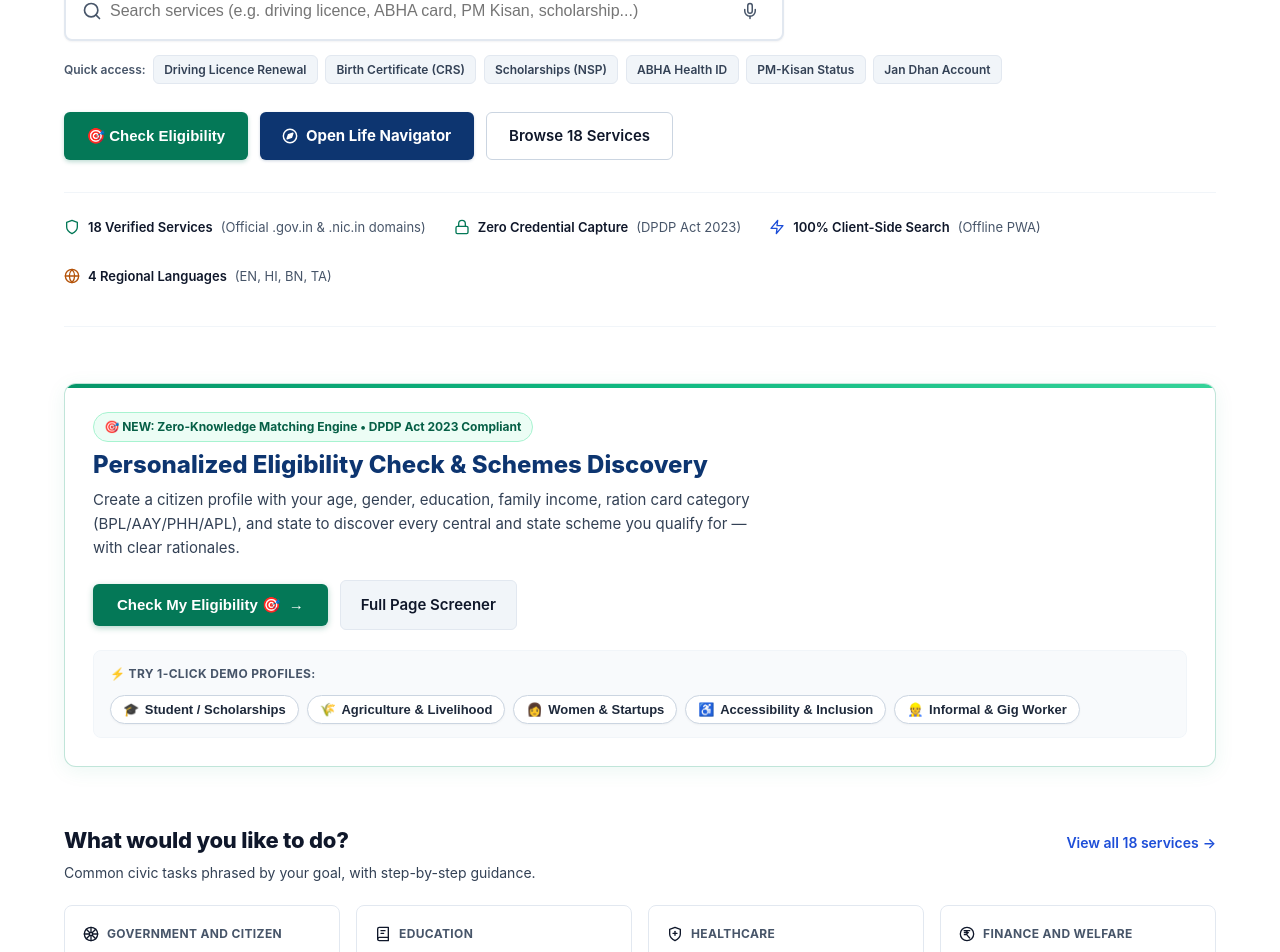
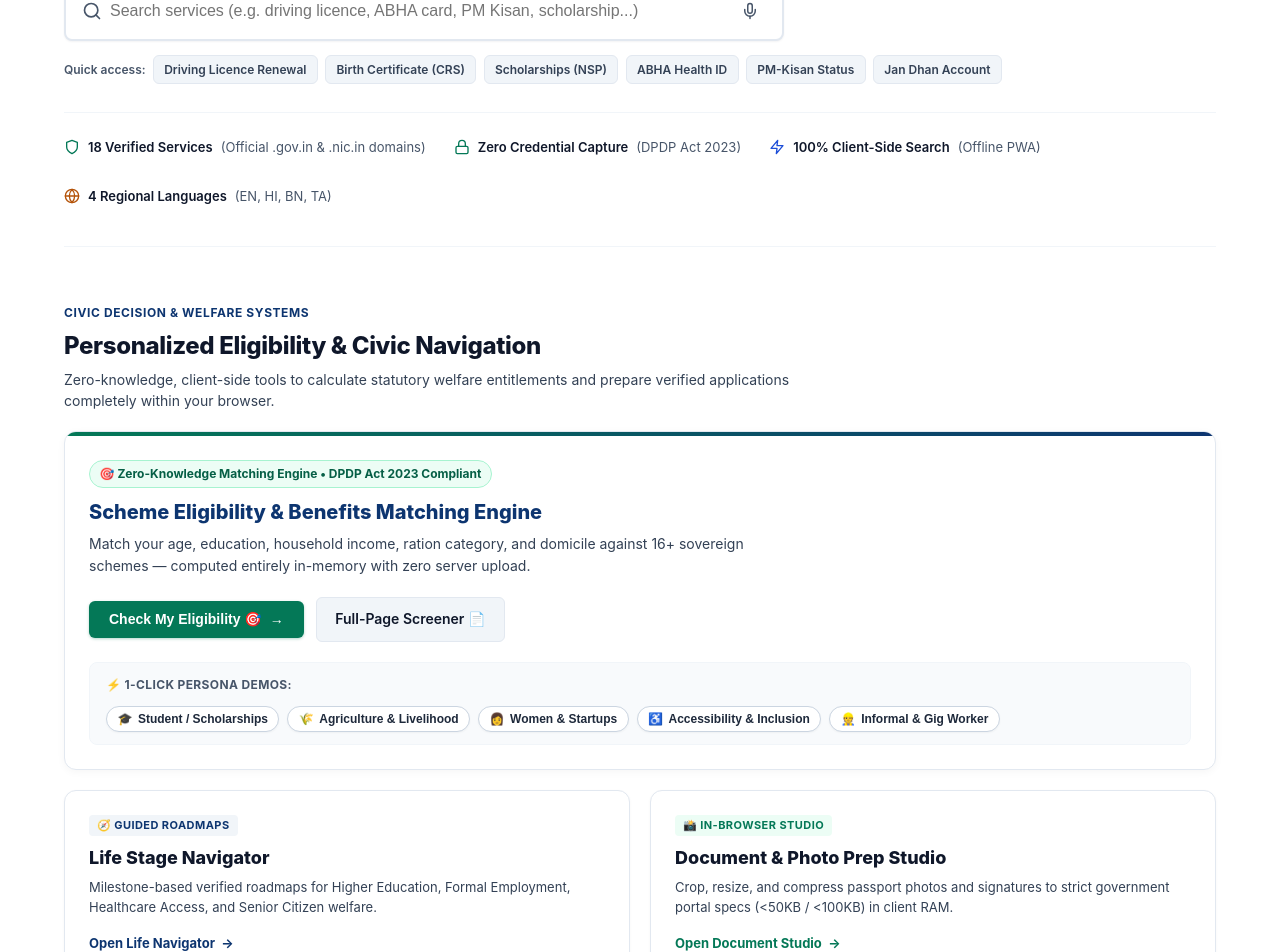
Before and after one commit to Anirban4ru/GovEase, a Next.js app: page / in a window 1280 px wide. Shown: the part 433-1385 px from the top of the page. Built offline with nearby package versions, Linux system fonts and the light colour scheme.

Commit message:
refactor(home): unify civic tools architecture and remove redundant duplicate buttons

```diff
--- a/src/app/page.tsx
+++ b/src/app/page.tsx
@@ -382,124 +382,6 @@ function HomeContent() {
             </Link>
           ))}
         </div>
-
-        {/* Quick Action Navigation Buttons */}
-        <div
-          style={{
-            display: "flex",
-            gap: "0.75rem",
-            flexWrap: "wrap",
-            alignItems: "center",
-            marginBottom: "2rem",
-          }}
-        >
-          <button
-            type="button"
-            onClick={() => {
-              setSelectedDemoProfileId(undefined);
-              setEligibilityModalOpen(true);
-            }}
-            style={{
-              display: "inline-flex",
-              alignItems: "center",
-              gap: "0.5rem",
-              padding: "0.65rem 1.4rem",
-              backgroundColor: "#047857",
-              color: "#ffffff",
-              borderRadius: "var(--radius-sm)",
-              fontWeight: 700,
-              fontSize: "0.9375rem",
-              border: "none",
-              cursor: "pointer",
-              minHeight: "var(--min-touch-target)",
-              boxShadow: "0 2px 4px rgba(4, 120, 87, 0.25)",
-            }}
-          >
-            <span>
-              {locale === "hi"
-                ? "🎯 पात्रता जांचें"
-                : locale === "bn"
-                  ? "🎯 যোগ্যতা যাচাই করুন"
-                  : locale === "ta"
-                    ? "🎯 தகுதி சரிபார்க்கவும்"
-                    : "🎯 Check Eligibility"}
-            </span>
-          </button>
-
-          <Link
-            href="/guide"
-            style={{
-              display: "inline-flex",
-              alignItems: "center",
-              gap: "0.5rem",
-              padding: "0.65rem 1.4rem",
-              backgroundColor: "var(--color-govease-navy, #0d3570)",
-              color: "#ffffff",
-              borderRadius: "var(--radius-sm)",
-              fontWeight: 700,
-              fontSize: "0.9375rem",
-              textDecoration: "none",
-              minHeight: "var(--min-touch-target)",
-              boxShadow: "0 1px 3px rgba(13, 53, 112, 0.2)",
-            }}
-          >
-            <svg
-              width="16"
-              height="16"
-              viewBox="0 0 24 24"
-              fill="none"
-              stroke="currentColor"
-              strokeWidth="2.2"
-              strokeLinecap="round"
-              strokeLinejoin="round"
-              aria-hidden="true"
-            >
-              <circle cx="12" cy="12" r="10" />
-              <polygon
-                points="16.24 7.76 14.12 14.12 7.76 16.24 9.88 9.88 16.24 7.76"
-                fill="currentColor"
-              />
-            </svg>
-            <span>
-              {locale === "hi"
-                ? "योजना मार्गदर्शिका खोलें"
-                : locale === "bn"
-                  ? "লাইফ নেভিগেটর শুরু করুন"
-                  : locale === "ta"
-                    ? "வாழ்க்கை வழிகாட்டி"
-                    : "Open Life Navigator"}
-            </span>
-          </Link>
-
-          <Link
-            href="/explore"
-            style={{
-              display: "inline-flex",
-              alignItems: "center",
-              gap: "0.5rem",
-              padding: "0.65rem 1.4rem",
-              backgroundColor: "var(--color-ground-elevated)",
-              color: "var(--color-ink)",
-              border: "1px solid var(--color-border-strong)",
-              borderRadius: "var(--radius-sm)",
-              fontWeight: 600,
-              fontSize: "0.9375rem",
-              textDecoration: "none",
-              minHeight: "var(--min-touch-target)",
-            }}
-          >
-            <span>
-              {locale === "hi"
-                ? "सभी 18 सेवाएँ ब्राउज़ करें"
-                : locale === "bn"
-                  ? "সব ১৮টি সেবা দেখুন"
-                  : locale === "ta"
-                    ? "18 சேவைகளையும் உலாவுங்கள்"
-                    : "Browse 18 Services"}
-            </span>
-          </Link>
-        </div>
-
         {/* Authoritative Civic Standards & Verification Strip */}
         <div
           style={{
@@ -607,37 +489,96 @@ function HomeContent() {
         </div>
       </section>
 
-      {/* PERSONALIZED ELIGIBILITY CHECK & CITIZEN PROFILE SPOTLIGHT */}
+      {/* CIVIC DECISION & NAVIGATION ARCHITECTURE (Structured Command Center) */}
       <section
-        aria-labelledby="eligibility-spotlight-heading"
+        aria-labelledby="civic-navigation-hub-heading"
         style={{
           marginBottom: "3.5rem",
-          backgroundColor: "#ffffff",
+          display: "flex",
+          flexDirection: "column",
+          gap: "1.25rem",
+        }}
+      >
+        {/* Section Header */}
+        <div style={{ display: "flex", flexDirection: "column", gap: "0.25rem" }}>
+          <div
+            style={{
+              fontSize: "0.75rem",
+              fontWeight: 700,
+              textTransform: "uppercase",
+              letterSpacing: "0.05em",
+              color: "var(--color-govease-navy, #0d3570)",
+            }}
+          >
+            {locale === "hi"
+              ? "नागरिक निर्णय एवं कल्याणकारी मंच"
+              : locale === "bn"
+                ? "নাগরিক সিদ্ধান্ত ও জনকল্যাণ প্ল্যাটফর্ম"
+                : locale === "ta"
+                  ? "குடிமக்கள் முடிவு & மக்கள் நல தளம்"
+                  : "Civic Decision & Welfare Systems"}
+          </div>
+          <h2
+            id="civic-navigation-hub-heading"
+            style={{
+              fontSize: "1.5rem",
+              fontWeight: 800,
+              color: "var(--color-ink)",
+              margin: 0,
+              letterSpacing: "-0.015em",
+            }}
+          >
+            {locale === "hi"
+              ? "व्यक्तिगत पात्रता जांच एवं नागरिक नेविगेटर"
+              : locale === "bn"
+                ? "ব্যক্তিগত যোগ্যতা যাচাই ও নাগরিক সহায়ক"
+                : locale === "ta"
+                  ? "தனிப்பயனாக்கப்பட்ட தகுதி சரிபார்ப்பு & வழிகாட்டி"
+                  : "Personalized Eligibility & Civic Navigation"}
+          </h2>
+          <p
+            style={{
+              fontSize: "0.875rem",
+              color: "var(--color-content-secondary)",
+              margin: 0,
+              maxWidth: "760px",
+              lineHeight: 1.5,
+            }}
+          >
+            {locale === "hi"
+              ? "बिना किसी सर्वर पर व्यक्तिगत डेटा भेजे, सीधे अपने डिवाइस पर सरकारी योजनाओं की पात्रता जांचें और आधिकारिक दस्तावेज़ तैयार करें।"
+              : locale === "bn"
+                ? "কোনো সার্ভারে তথ্য না পাঠিয়ে, সরাসরি ডিভাইসে সরকারি প্রকল্পের যোগ্যতা যাচাই ও দরখাস্তের নথি প্রস্তুত করুন।"
+                : locale === "ta"
+                  ? "எந்த சர்வரிலும் தனிப்பட்ட விவரங்களை அனுப்பாமல், அரசு திட்டங்களின் தகுதியை சரிபார்த்து ஆவணங்களை தயார் செய்யுங்கள்."
+                  : "Zero-knowledge, client-side tools to calculate statutory welfare entitlements and prepare verified applications completely within your browser."}
+          </p>
+        </div>
+
+        {/* 1. MASTER FEATURE CARD: Scheme Eligibility Screener */}
+        <div
+          style={{
+            backgroundColor: "var(--color-ground-elevated, #ffffff)",
             borderRadius: "var(--radius-lg, 12px)",
-          border: "1.5px solid rgba(5, 150, 105, 0.25)",
-          boxShadow: "0 4px 20px rgba(5, 150, 105, 0.08)",
-          padding: "1.75rem",
-          position: "relative",
+            border: "1px solid var(--color-border-default)",
+            boxShadow: "0 2px 8px rgba(0, 0, 0, 0.04)",
             overflow: "hidden",
           }}
         >
           <div
             style={{
-            position: "absolute",
-            top: 0,
-            left: 0,
-            right: 0,
               height: "4px",
-            background: "linear-gradient(90deg, #059669 0%, #10b981 50%, #34d399 100%)",
+              background: "linear-gradient(90deg, #047857 0%, #0d3570 100%)",
             }}
             aria-hidden="true"
           />
 
+          <div style={{ padding: "1.5rem" }}>
             <div
               style={{
                 display: "flex",
+                justifyContent: "space-between",
                 alignItems: "flex-start",
-            justifyContent: "space-between",
                 flexWrap: "wrap",
                 gap: "1.25rem",
                 marginBottom: "1.25rem",
@@ -649,7 +590,7 @@ function HomeContent() {
                     display: "inline-flex",
                     alignItems: "center",
                     gap: "0.4rem",
-                padding: "0.25rem 0.65rem",
+                    padding: "0.2rem 0.6rem",
                     backgroundColor: "#ecfdf5",
                     border: "1px solid #a7f3d0",
                     borderRadius: "var(--radius-full, 9999px)",
@@ -659,41 +600,51 @@ function HomeContent() {
                     marginBottom: "0.5rem",
                   }}
                 >
-              <span>🎯 NEW: Zero-Knowledge Matching Engine • DPDP Act 2023 Compliant</span>
+                  <span>🎯 Zero-Knowledge Matching Engine • DPDP Act 2023 Compliant</span>
                 </div>
-            <h2
-              id="eligibility-spotlight-heading"
+                <h3
                   style={{
-                fontSize: "1.5rem",
+                    fontSize: "1.25rem",
                     fontWeight: 800,
                     color: "var(--color-govease-navy, #0d3570)",
-                margin: "0 0 0.5rem 0",
-                lineHeight: 1.25,
+                    margin: "0 0 0.35rem 0",
                   }}
                 >
                   {locale === "hi"
-                ? "व्यक्तिगत पात्रता जांच एवं कल्याणकारी योजना खोज"
+                    ? "कल्याणकारी योजना पात्रता परीक्षक"
                     : locale === "bn"
-                  ? "ব্যক্তিগত যোগ্যতা যাচাই ও সরকারি প্রকল্প সন্ধান"
+                      ? "সরকারি প্রকল্প যোগ্যতা ও সুবিধা মিলিয়ে নেওয়ার ইঞ্জিন"
                       : locale === "ta"
-                    ? "தனிப்பயனாக்கப்பட்ட தகுதி சரிபார்ப்பு மற்றும் திட்டங்கள்"
-                    : "Personalized Eligibility Check & Schemes Discovery"}
-            </h2>
+                        ? "திட்ட தகுதி மற்றும் பலன்கள் சரிபார்ப்பு"
+                        : "Scheme Eligibility & Benefits Matching Engine"}
+                </h3>
                 <p
                   style={{
                     margin: 0,
-                fontSize: "0.9375rem",
+                    fontSize: "0.875rem",
                     color: "var(--color-content-secondary)",
-                lineHeight: 1.6,
+                    lineHeight: 1.55,
                   }}
                 >
                   {locale === "hi"
-                ? "अपनी आयु, लिंग, शिक्षा, पारिवारिक आय, राशन कार्ड (BPL/APL) और राज्य दर्ज करें और जानें कि आप किन-किन सरकारी योजनाओं और छात्रवृत्तियों के हकदार हैं।"
-                : "Create a citizen profile with your age, gender, education, family income, ration card category (BPL/AAY/PHH/APL), and state to discover every central and state scheme you qualify for — with clear rationales."}
+                    ? "अपनी आयु, लिंग, शिक्षा, पारिवारिक आय, राशन कार्ड (BPL/APL) और राज्य दर्ज करें और जानें कि आप किन-किन केंद्रीय व राज्य योजनाओं के पात्र हैं।"
+                    : locale === "bn"
+                      ? "আপনার বয়স, শিক্ষা, পারিবারিক আয়, রেশন কার্ড (BPL/APL) ও রাজ্য অনুসারে আপনার প্রাপ্য কেন্দ্রীয় ও রাজ্য স্কিম জানুন।"
+                      : locale === "ta"
+                        ? "உங்கள் வயது, கல்வி, குடும்ப வருமானம், ரேஷன் அட்டை மற்றும் மாநிலத்தின் அடிப்படையில் அரசு திட்டங்களை கண்டறியுங்கள்."
+                        : "Match your age, education, household income, ration category, and domicile against 16+ sovereign schemes — computed entirely in-memory with zero server upload."}
                 </p>
               </div>
 
-          <div style={{ display: "flex", gap: "0.75rem", flexWrap: "wrap", alignItems: "center" }}>
+              {/* Action Buttons */}
+              <div
+                style={{
+                  display: "flex",
+                  gap: "0.75rem",
+                  flexWrap: "wrap",
+                  alignItems: "center",
+                }}
+              >
                 <button
                   type="button"
                   onClick={() => {
@@ -701,15 +652,15 @@ function HomeContent() {
                     setEligibilityModalOpen(true);
                   }}
                   style={{
-                padding: "0.75rem 1.5rem",
+                    padding: "0.65rem 1.25rem",
                     backgroundColor: "#047857",
                     color: "#ffffff",
                     border: "none",
                     borderRadius: "var(--radius-sm, 6px)",
                     fontWeight: 700,
-                fontSize: "0.9375rem",
+                    fontSize: "0.875rem",
                     cursor: "pointer",
-                boxShadow: "0 2px 6px rgba(4, 120, 87, 0.3)",
+                    boxShadow: "0 1px 3px rgba(4, 120, 87, 0.3)",
                     display: "inline-flex",
                     alignItems: "center",
                     gap: "0.5rem",
@@ -722,30 +673,30 @@ function HomeContent() {
                 <Link
                   href="/eligibility"
                   style={{
-                padding: "0.75rem 1.25rem",
-                backgroundColor: "var(--color-ground-muted)",
+                    padding: "0.65rem 1.15rem",
+                    backgroundColor: "var(--color-ground-muted, #f8f9fa)",
                     color: "var(--color-ink)",
                     border: "1px solid var(--color-border-default)",
                     borderRadius: "var(--radius-sm, 6px)",
                     fontWeight: 600,
-                fontSize: "0.9375rem",
+                    fontSize: "0.875rem",
                     textDecoration: "none",
                     display: "inline-flex",
                     alignItems: "center",
                   }}
                 >
-              Full Page Screener
+                  Full-Page Screener 📄
                 </Link>
               </div>
             </div>
 
-        {/* Quick 1-Click Demo Profiles Strip */}
+            {/* 1-Click Interactive Personas Sub-row */}
             <div
               style={{
-            padding: "0.85rem 1rem",
+                padding: "0.75rem 1rem",
                 backgroundColor: "#f8fafc",
                 borderRadius: "var(--radius-md, 8px)",
-            border: "1px solid var(--color-border-subtle)",
+                border: "1px solid var(--color-border-subtle, #f1f5f9)",
                 display: "flex",
                 alignItems: "center",
                 gap: "0.75rem",
@@ -765,7 +716,7 @@ function HomeContent() {
                   flexShrink: 0,
                 }}
               >
-            ⚡ Try 1-Click Demo Profiles:
+                ⚡ 1-Click Persona Demos:
               </span>
               <div style={{ display: "flex", gap: "0.5rem", flexWrap: "wrap" }}>
                 {QUICK_DEMO_PROFILES.map((demo) => (
@@ -777,8 +728,8 @@ function HomeContent() {
                       setEligibilityModalOpen(true);
                     }}
                     style={{
-                  padding: "0.35rem 0.75rem",
-                  fontSize: "0.8125rem",
+                      padding: "0.3rem 0.65rem",
+                      fontSize: "0.75rem",
                       fontWeight: 600,
                       backgroundColor: "#ffffff",
                       border: "1px solid #cbd5e1",
@@ -798,8 +749,160 @@ function HomeContent() {
                 ))}
               </div>
             </div>
+          </div>
+        </div>
+
+        {/* 2. TWO BALANCED COMPANION CARDS: Life Stage Navigator & Document Prep Studio */}
+        <div
+          style={{
+            display: "grid",
+            gridTemplateColumns: "repeat(auto-fit, minmax(min(100%, 340px), 1fr))",
+            gap: "1.25rem",
+          }}
+        >
+          {/* Companion Card A: Life Stage Navigator */}
+          <div
+            style={{
+              backgroundColor: "var(--color-ground-elevated, #ffffff)",
+              borderRadius: "var(--radius-lg, 12px)",
+              border: "1px solid var(--color-border-default)",
+              padding: "1.25rem 1.5rem",
+              display: "flex",
+              flexDirection: "column",
+              justifyContent: "space-between",
+              gap: "1rem",
+              boxShadow: "0 1px 3px rgba(0, 0, 0, 0.04)",
+            }}
+          >
+            <div>
+              <span
+                style={{
+                  fontSize: "0.6875rem",
+                  fontWeight: 700,
+                  textTransform: "uppercase",
+                  letterSpacing: "0.04em",
+                  color: "var(--color-govease-navy, #0d3570)",
+                  backgroundColor: "#f1f5f9",
+                  padding: "2px 8px",
+                  borderRadius: "4px",
+                  display: "inline-block",
+                  marginBottom: "0.5rem",
+                }}
+              >
+                🧭 Guided Roadmaps
+              </span>
+              <h3
+                style={{
+                  fontSize: "1.125rem",
+                  fontWeight: 800,
+                  color: "var(--color-ink)",
+                  margin: "0 0 0.35rem 0",
+                }}
+              >
+                Life Stage Navigator
+              </h3>
+              <p
+                style={{
+                  fontSize: "0.8125rem",
+                  color: "var(--color-content-secondary)",
+                  lineHeight: 1.5,
+                  margin: 0,
+                }}
+              >
+                Milestone-based verified roadmaps for Higher Education, Formal Employment,
+                Healthcare Access, and Senior Citizen welfare.
+              </p>
+            </div>
+
+            <Link
+              href="/guide"
+              style={{
+                display: "inline-flex",
+                alignItems: "center",
+                gap: "0.4rem",
+                fontSize: "0.8125rem",
+                fontWeight: 700,
+                color: "var(--color-govease-navy, #0d3570)",
+                textDecoration: "none",
+              }}
+            >
+              <span>Open Life Navigator</span>
+              <span aria-hidden="true">→</span>
+            </Link>
+          </div>
+
+          {/* Companion Card B: Document & Photo Prep Studio */}
+          <div
+            style={{
+              backgroundColor: "var(--color-ground-elevated, #ffffff)",
+              borderRadius: "var(--radius-lg, 12px)",
+              border: "1px solid var(--color-border-default)",
+              padding: "1.25rem 1.5rem",
+              display: "flex",
+              flexDirection: "column",
+              justifyContent: "space-between",
+              gap: "1rem",
+              boxShadow: "0 1px 3px rgba(0, 0, 0, 0.04)",
+            }}
+          >
+            <div>
+              <span
+                style={{
+                  fontSize: "0.6875rem",
+                  fontWeight: 700,
+                  textTransform: "uppercase",
+                  letterSpacing: "0.04em",
+                  color: "#047857",
+                  backgroundColor: "#ecfdf5",
+                  padding: "2px 8px",
+                  borderRadius: "4px",
+                  display: "inline-block",
+                  marginBottom: "0.5rem",
+                }}
+              >
+                📸 In-Browser Studio
+              </span>
+              <h3
+                style={{
+                  fontSize: "1.125rem",
+                  fontWeight: 800,
+                  color: "var(--color-ink)",
+                  margin: "0 0 0.35rem 0",
+                }}
+              >
+                Document & Photo Prep Studio
+              </h3>
+              <p
+                style={{
+                  fontSize: "0.8125rem",
+                  color: "var(--color-content-secondary)",
+                  lineHeight: 1.5,
+                  margin: 0,
+                }}
+              >
+                Crop, resize, and compress passport photos and signatures to strict government
+                portal specs (&lt;50KB / &lt;100KB) in client RAM.
+              </p>
+            </div>
+
+            <Link
+              href="/prep-studio"
+              style={{
+                display: "inline-flex",
+                alignItems: "center",
+                gap: "0.4rem",
+                fontSize: "0.8125rem",
+                fontWeight: 700,
+                color: "#047857",
+                textDecoration: "none",
+              }}
+            >
+              <span>Open Document Studio</span>
+              <span aria-hidden="true">→</span>
+            </Link>
+          </div>
+        </div>
       </section>
-
       {/* "WHAT WOULD YOU LIKE TO DO?" (Section 4.1.2 Goal-Phrased Entries) */}
       <GoalPhrasedGrid />
 
```
Lines whose indentation alone changed are shown as unchanged.
